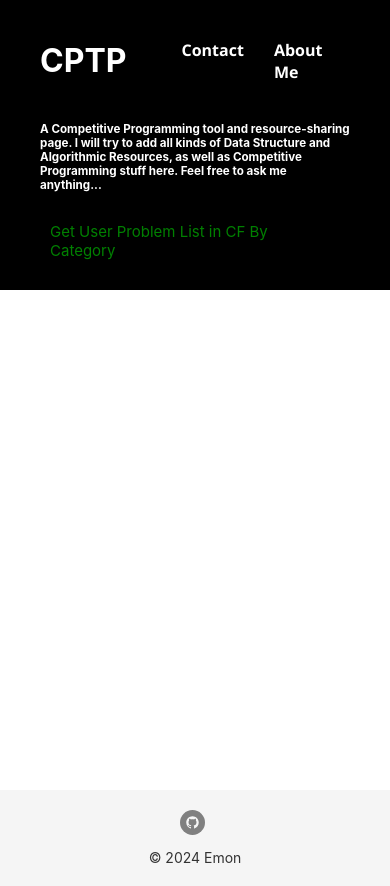
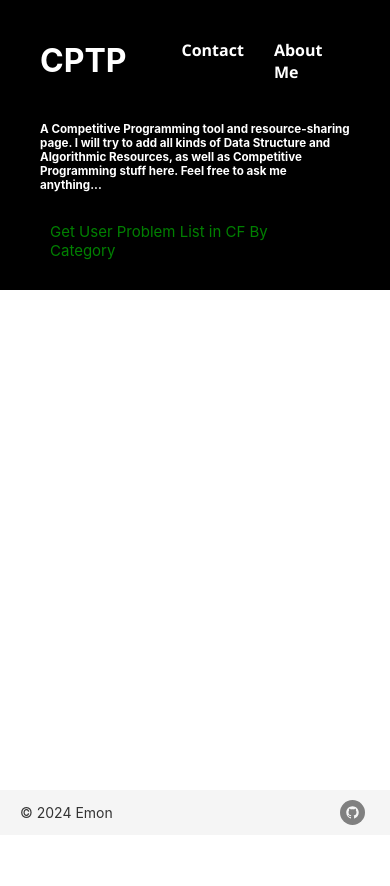
Before and after one commit to ignite312/CPTP, a React (Create React App) app: page / in a window 390 px wide. After the commit the page ends 844 px from the top, so only its background shows below. Built offline with nearby package versions, Linux system fonts and the light colour scheme.

Commit message:
Footer Fixed

```diff
--- a/src/Footer.css
+++ b/src/Footer.css
@@ -24,26 +24,3 @@
 .left-section p {
   font-size: 14px; /* Add your desired font size */
 }
-
-/* Responsive design for mobile view */
-@media (max-width: 600px) {
-  .footer {
-    flex-direction: column;
-    align-items: center;
-    text-align: center;
-  }
-
-  .left-section {
-    order: 2; /* Change the order for mobile */
-    margin-top: 10px; /* Add margin at the top for spacing */
-  }
-
-  .right-section {
-    order: 1; /* Change the order for mobile */
-    margin-top: 10px; /* Add margin at the top for spacing */
-  }
-
-  .left-section p {
-    margin-bottom: 10px; /* Add margin at the bottom for spacing */
-  }
-}
```
Also changed, not shown: 6 other files (tests, documents, lock files or other folders).
